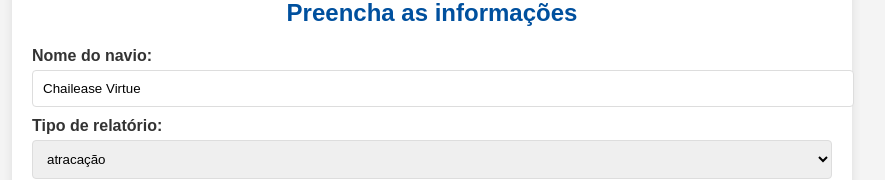
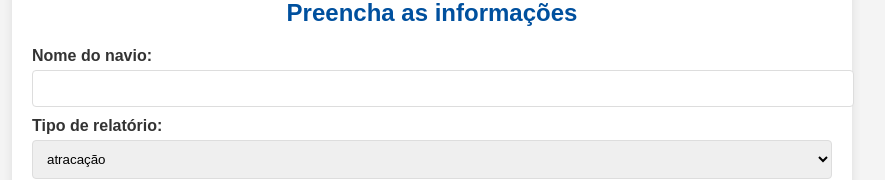
Before and after one commit to daviribeiro2/site-gambiarra, a plain HTML site: page index.html in a window 1280 px wide. Shown: the part 121-301 px from the top of the page, without its empty margins (208-1093 px from the left). Drawn offline with Linux system fonts and the light colour scheme.

Commit message:
Update index.html

```diff
--- a/index.html
+++ b/index.html
@@ -70,7 +70,7 @@
         <div class="form-section">
             <h2>Preencha as informações</h2>
             <label for="shipName">Nome do navio:</label>
-            <input type="text" id="shipName" value="Chailease Virtue">
+            <input type="text" id="shipName" value="">
 
             <label for="reportType">Tipo de relatório:</label>
             <select id="reportType" onchange="updateFields()">
```
